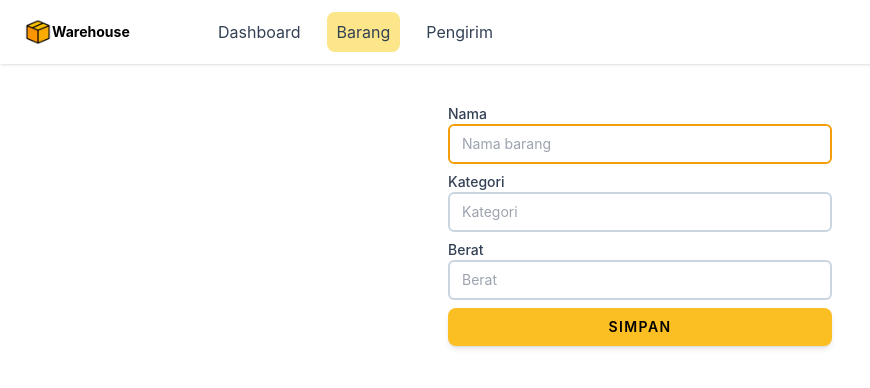
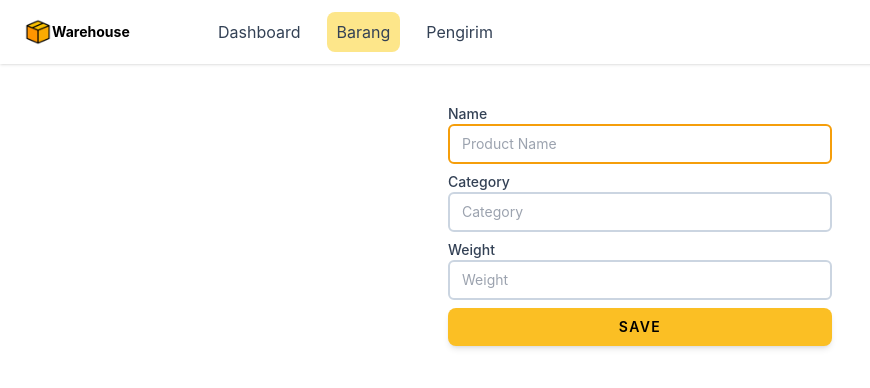
Before and after one commit to jbanes/warehouse-management-frontend, a Vue app: page /barang/create in a window 1280 px wide. Shown: the top 388 px of the page, without its empty margins (0-870 px from the left). Built offline with nearby package versions, Linux system fonts and the light colour scheme; a web font is replaced by a local one.

Commit message:
Translating Create.vue to English

```diff
--- a/src/views/barang/Create.vue
+++ b/src/views/barang/Create.vue
@@ -6,18 +6,18 @@ import { onBeforeRouteLeave } from "vue-router";
 const barangStore = useBarangStore();
 
 const form = reactive({
-    nama: "",
-    kategori: "",
-    berat: "",
+    name: "",
+    category: "",
+    weight: "",
 });
 
-const namaInput = ref(null);
-nextTick(() => namaInput.value.focus());
+const nameInput = ref(null);
+nextTick(() => nameInput.value.focus());
 
 watch(
-    () => form.kategori,
+    () => form.category,
     (newValue) => {
-        form.kategori = newValue.toUpperCase();
+        form.category = newValue.toUpperCase();
     }
 );
 
@@ -37,41 +37,41 @@ const saveBarang = async () => {
         <div class="mt-10">
             <form @submit.prevent="saveBarang" class="max-w-sm mx-auto">
                 <div class="mb-2">
-                    <label for="nama" class="block text-sm font-medium text-slate-700">Nama</label>
+                    <label for="name" class="block text-sm font-medium text-slate-700">Name</label>
                     <input
                         type="text"
-                        id="nama"
-                        ref="namaInput"
-                        v-model="form.nama"
+                        id="name"
+                        ref="nameInput"
+                        v-model="form.name"
                         class="block w-full px-3 py-2 border-2 rounded-md border-slate-300 dark:border-slate-700 dark:bg-slate-900 dark:text-slate-300 focus:border-amber-500 dark:focus:border-amber-600 focus:ring-amber-500 dark:focus:ring-amber-600 text-slate-900 sm:text-sm focus:outline-none"
-                        :class="{ 'border-rose-500': error.nama }"
-                        placeholder="Nama barang"
+                        :class="{ 'border-rose-500': error.name }"
+                        placeholder="Product Name"
                     />
-                    <span v-if="error.nama" class="text-sm text-rose-500">{{ error.nama }}</span>
+                    <span v-if="error.name" class="text-sm text-rose-500">{{ error.name }}</span>
                 </div>
                 <div class="mb-2">
-                    <label for="kategori" class="block text-sm font-medium text-slate-700">Kategori</label>
+                    <label for="category" class="block text-sm font-medium text-slate-700">Category</label>
                     <input
                         type="text"
-                        id="kategori"
-                        v-model="form.kategori"
+                        id="category"
+                        v-model="form.category"
                         class="block w-full px-3 py-2 border-2 rounded-md border-slate-300 dark:border-slate-700 dark:bg-slate-900 dark:text-slate-300 focus:border-amber-500 dark:focus:border-amber-600 focus:ring-amber-500 dark:focus:ring-amber-600 text-slate-900 sm:text-sm focus:outline-none"
-                        :class="{ 'border-rose-500': error.kategori }"
-                        placeholder="Kategori"
+                        :class="{ 'border-rose-500': error.category }"
+                        placeholder="Category"
                     />
-                    <span v-if="error.kategori" class="text-sm text-rose-500">{{ error.kategori }}</span>
+                    <span v-if="error.category" class="text-sm text-rose-500">{{ error.category }}</span>
                 </div>
                 <div class="mb-2">
-                    <label for="berat" class="block text-sm font-medium text-slate-700">Berat</label>
+                    <label for="weight" class="block text-sm font-medium text-slate-700">Weight</label>
                     <input
                         type="number"
-                        id="berat"
-                        v-model="form.berat"
+                        id="weight"
+                        v-model="form.weight"
                         class="block w-full px-3 py-2 border-2 rounded-md border-slate-300 dark:border-slate-700 dark:bg-slate-900 dark:text-slate-300 focus:border-amber-500 dark:focus:border-amber-600 focus:ring-amber-500 dark:focus:ring-amber-600 text-slate-900 sm:text-sm focus:outline-none"
-                        :class="{ 'border-rose-500': error.berat }"
-                        placeholder="Berat"
+                        :class="{ 'border-rose-500': error.weight }"
+                        placeholder="Weight"
                     />
-                    <span v-if="error.berat" class="text-sm text-rose-500">{{ error.berat }}</span>
+                    <span v-if="error.weight" class="text-sm text-rose-500">{{ error.weight }}</span>
                 </div>
                 <div class="mt-2">
                     <button
@@ -80,7 +80,7 @@ const saveBarang = async () => {
                         class="inline-flex items-center justify-center w-full px-4 py-2 text-sm font-semibold tracking-widest text-center text-black uppercase transition duration-150 ease-in-out border border-transparent rounded-lg shadow-md active:bg-amber-600 bg-amber-400 hover:bg-amber-500 focus:ring-amber-500 focus:outline-none focus:ring-2 focus:ring-offset-2 dark:focus:ring-offset-slate-800"
                         :class="{ 'cursor-not-allowed opacity-50': barangStore.loading }"
                     >
-                        {{ barangStore.loading ? "Loading..." : "Simpan" }}
+                        {{ barangStore.loading ? "Loading..." : "Save" }}
                     </button>
                 </div>
             </form>
```
